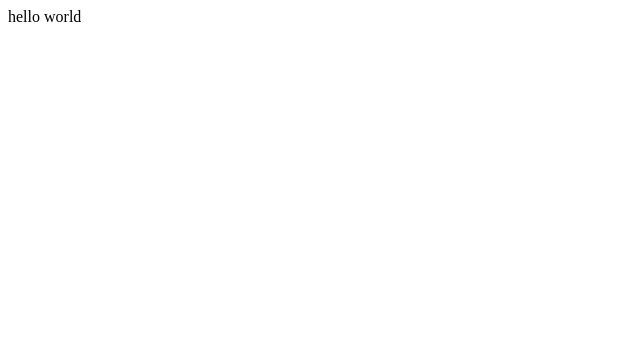
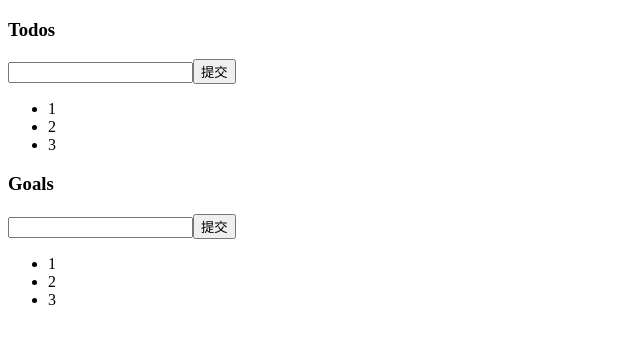
Before and after one commit to sbuteryd/Redux-todos, a React (Create React App) app: page / in a window 1280 px wide. Shown: the top 344 px of the page, without its empty margins (0-640 px from the left). Built offline with nearby package versions, Linux system fonts and the light colour scheme.

Commit message:
2-add-component

```diff
--- a/src/App.js
+++ b/src/App.js
@@ -1,11 +1,17 @@
-import React from 'react';
+import React,{Component} from 'react';
+import Todos from './component/Todos'
+import Goals from './component/Goals'
 
-function App() {
-  return (
-    <div>
-      hello world
-    </div>
-  );
+
+class App extends Component{
+    render() {
+        return (
+            <div>
+                <Todos/>
+                <Goals/>
+            </div>
+        );
+    }
 }
 
 export default App;
--- /dev/null
+++ b/src/component/Goals.js
@@ -0,0 +1,18 @@
+import React,{Component} from 'react'
+import List from './List'
+
+
+class Goals extends Component{
+    render() {
+        return (
+            <div>
+                <h3>Goals</h3>
+                <input type="text"/>
+                <button>提交</button>
+                <List/>
+            </div>
+        );
+    }
+}
+
+export default Goals
--- /dev/null
+++ b/src/component/List.js
@@ -0,0 +1,20 @@
+import React from 'react'
+
+
+function List() {
+    return(
+        <ul>
+            <li>
+                1
+            </li>
+            <li>
+                2
+            </li>
+            <li>
+                3
+            </li>
+        </ul>
+    )
+}
+
+export default List
--- /dev/null
+++ b/src/component/Todos.js
@@ -0,0 +1,17 @@
+import React,{Component} from 'react'
+import List from './List'
+
+class Todos extends Component{
+    render() {
+        return (
+            <div>
+                <h3>Todos</h3>
+                <input type="text"/>
+                <button>提交</button>
+                <List/>
+            </div>
+        );
+    }
+}
+
+export default Todos
```
Also changed, not shown: 1 other file (tests, documents, lock files or other folders).
